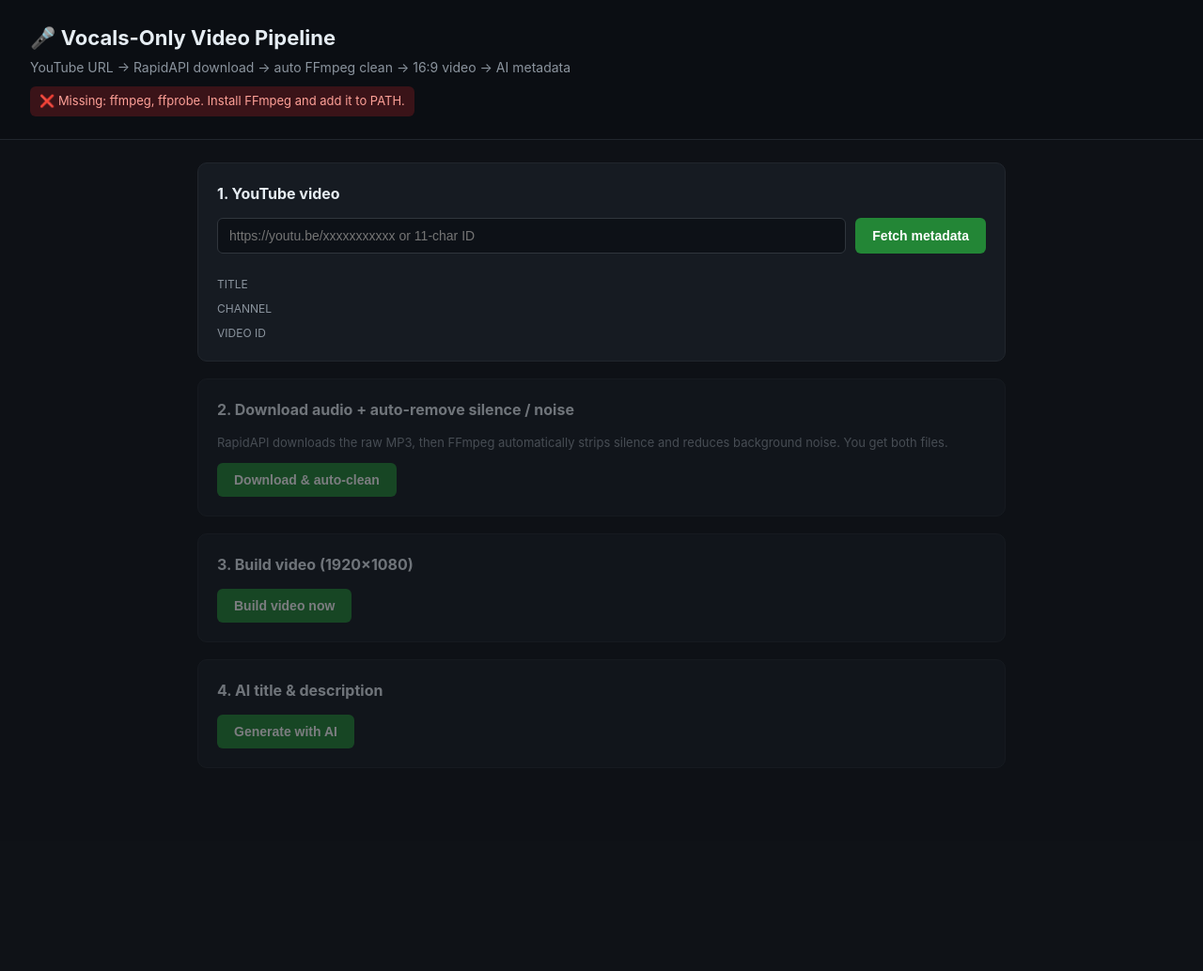
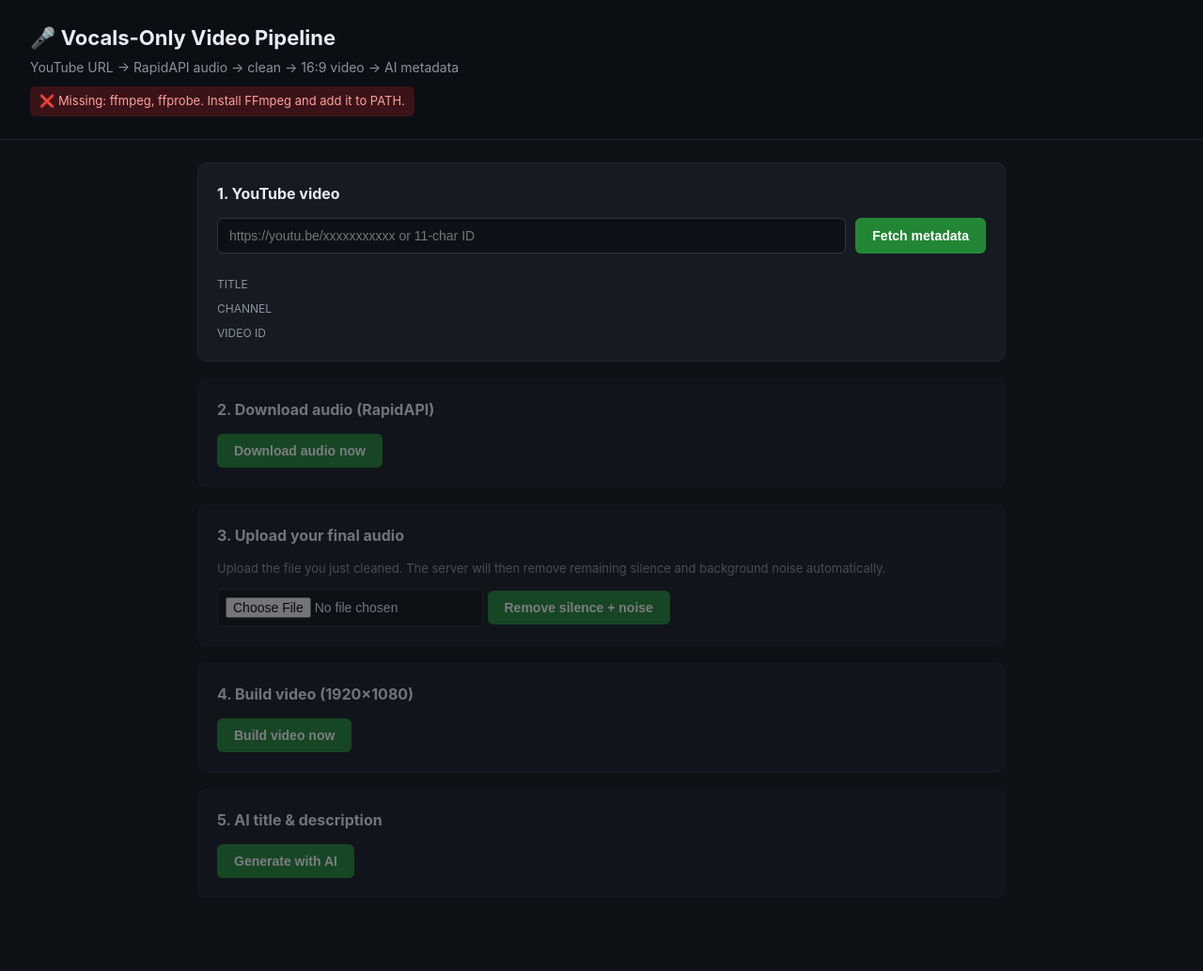
Before and after one commit to shabbirdevmsr/hatemusic, a Flask app: page / in a window 1280 px wide. Shown: the whole page at 94% size. Before the commit the page ends 797 px from the top, so only its background shows below. Run offline with Flask 3, Linux system fonts and the light colour scheme; some libraries are stand-ins or nearby versions.

Commit message:
Update index.html for audio processing steps

```diff
--- a/templates/index.html
+++ b/templates/index.html
@@ -37,28 +37,23 @@
   .mono { font-family: monospace; }
   .big-link { display: inline-block; margin: 10px 0; padding: 10px 16px;
               background: #1f6feb; color: white; border-radius: 6px;
-              text-decoration: none; font-weight: 600; margin-right: 10px; }
+              text-decoration: none; font-weight: 600; }
   .big-link:hover { background: #388bfd; }
   details { margin-top: 12px; font-size: 12px; color: #8b949e; }
   details pre { background: #0d1117; padding: 10px; border-radius: 6px;
-                overflow: auto; max-height: 250px; white-space: pre-wrap; }
+                overflow: auto; max-height: 200px; white-space: pre-wrap; }
   video { width: 100%; max-width: 640px; border-radius: 6px;
           margin: 10px 0; display: block; }
   .editable { background: #0d1117; border: 1px solid #30363d; border-radius: 6px;
               padding: 10px; margin-top: 6px; min-height: 40px; white-space: pre-wrap; }
   .hint { color: #8b949e; font-size: 13px; margin: 0 0 12px; }
-  .stats { font-size: 13px; background: #0d1117; border: 1px solid #30363d;
-           border-radius: 6px; padding: 10px 14px; margin: 10px 0; }
-  .stats span { color: #7ee787; font-weight: 600; }
-  .divider { border-top: 1px dashed #30363d; margin: 16px 0; }
-  .small { font-size: 12px; color: #8b949e; }
 </style>
 </head>
 <body>
 
 <header>
   <h1>🎤 Vocals-Only Video Pipeline</h1>
-  <p class="sub">YouTube URL → RapidAPI download → auto FFmpeg clean → 16:9 video → AI metadata</p>
+  <p class="sub">YouTube URL → RapidAPI audio → clean → 16:9 video → AI metadata</p>
   <div id="health" class="health"></div>
 </header>
 
@@ -84,36 +79,29 @@
   </section>
 
   <section class="card disabled" id="step2">
-    <h2>2. Download audio + auto-remove silence / noise</h2>
-    <p class="hint">RapidAPI downloads the raw MP3, then FFmpeg automatically strips
-      silence and reduces background noise. You get both files.</p>
-    <button id="btn-download">Download & auto-clean</button>
-
+    <h2>2. Download audio (RapidAPI)</h2>
+    <button id="btn-download">Download audio now</button>
     <div id="download-out" class="hidden">
-      <div class="stats" id="clean-stats"></div>
-
-      <div class="label">Cleaned audio (ready for video)</div>
-      <a id="clean-link" href="#" download class="big-link">⬇ Download cleaned MP3</a>
-      <a id="raw-link"   href="#" download class="big-link"
-         style="background:#30363d">⬇ Raw MP3 (no cleaning)</a>
-
-      <details><summary>Full log</summary><pre id="download-log"></pre></details>
-
-      <div class="divider"></div>
-      <div class="label">Optional — replace with your own cleaned file</div>
-      <p class="small">If you want to use a different audio file you cleaned yourself,
-        upload it here. It will be auto-cleaned again.</p>
-      <input type="file" id="file-input" accept="audio/*">
-      <button id="btn-clean" style="margin-top:8px">Upload & re-clean</button>
-      <div id="clean-out" class="hidden" style="margin-top:10px">
-        <a id="clean-manual-link" href="#" download class="big-link">⬇ Download re-cleaned MP3</a>
-        <details><summary>Log</summary><pre id="clean-log"></pre></details>
-      </div>
+      <p>Original audio (download, clean it however you want, then come to Step 3):</p>
+      <a id="download-link" href="#" download class="big-link">⬇ Download original audio</a>
+      <details><summary>RapidAPI log</summary><pre id="download-log"></pre></details>
     </div>
   </section>
 
   <section class="card disabled" id="step3">
-    <h2>3. Build video (1920×1080)</h2>
+    <h2>3. Upload your final audio</h2>
+    <p class="hint">Upload the file you just cleaned. The server will then remove
+      remaining silence and background noise automatically.</p>
+    <input type="file" id="file-input" accept="audio/*">
+    <button id="btn-clean">Remove silence + noise</button>
+    <div id="clean-out" class="hidden">
+      <a id="clean-link" href="#" download class="big-link">⬇ Download cleaned audio</a>
+      <details><summary>Server log</summary><pre id="clean-log"></pre></details>
+    </div>
+  </section>
+
+  <section class="card disabled" id="step4">
+    <h2>4. Build video (1920×1080)</h2>
     <button id="btn-video">Build video now</button>
     <div id="video-out" class="hidden">
       <video id="video-player" controls></video>
@@ -122,8 +110,8 @@
     </div>
   </section>
 
-  <section class="card disabled" id="step4">
-    <h2>4. AI title & description</h2>
+  <section class="card disabled" id="step5">
+    <h2>5. AI title & description</h2>
     <button id="btn-ai">Generate with AI</button>
     <div id="ai-out" class="hidden">
       <div class="label">Title</div>
@@ -142,6 +130,7 @@
   thumbnail_url: null,
   title: "",
   description: "",
+  audio_name: null,
   cleaned_name: null,
 };
 
@@ -152,7 +141,7 @@
 fetch("/api/health").then(r => r.json()).then(h => {
   const box = $("health");
   if (h.ok) {
-    box.textContent = "✅ FFmpeg detected — ready";
+    box.textContent = "✅ FFmpeg detected — RapidAPI ready";
     box.classList.add("ok");
   } else {
     box.textContent = "❌ Missing: " + h.missing.join(", ") + ". " + h.hint;
@@ -198,9 +187,9 @@
   }
 };
 
-// ---- STEP 2 (download + auto clean) ----
+// ---- STEP 2 ----
 $("btn-download").onclick = async () => {
-  $("btn-download").textContent = "Downloading + cleaning... (may take a minute)";
+  $("btn-download").textContent = "Downloading via RapidAPI...";
   $("btn-download").disabled = true;
 
   try {
@@ -212,32 +201,21 @@
     const data = await res.json();
     if (!data.success) throw new Error(data.error);
 
-    state.cleaned_name = data.cleaned_name;
+    state.audio_name = data.audio_name;
 
-    // stats
-    const s = data.stats || {};
-    $("clean-stats").innerHTML =
-      `Original: <span>${(s.original_duration||0).toFixed(2)}s</span> · ` +
-      `After clean: <span>${(s.new_duration||0).toFixed(2)}s</span> · ` +
-      `Removed: <span>${(s.removed||0).toFixed(2)}s</span> · ` +
-      `Silence sections: <span>${s.silence_sections||0}</span> · ` +
-      `Segments kept: <span>${s.segments_kept||0}</span>`;
-
-    $("clean-link").href = data.cleaned_url;
-    $("raw-link").href   = data.audio_url;
+    $("download-link").href = data.audio_url;
     $("download-log").textContent = (data.logs || []).join("\n");
-
     show($("download-out"));
     enableStep($("step3"));
   } catch (e) {
     alert("Error: " + e.message);
   } finally {
-    $("btn-download").textContent = "Download & auto-clean";
+    $("btn-download").textContent = "Download audio now";
     $("btn-download").disabled = false;
   }
 };
 
-// ---- optional manual re-clean ----
+// ---- STEP 3 ----
 $("btn-clean").onclick = async () => {
   const file = $("file-input").files[0];
   if (!file) return alert("Pick a file first");
@@ -255,21 +233,21 @@
 
     state.cleaned_name = data.cleaned_name;
 
-    $("clean-manual-link").href = data.cleaned_url;
+    $("clean-link").href = data.cleaned_url;
     $("clean-log").textContent = (data.logs || []).join("\n");
     show($("clean-out"));
-    enableStep($("step3"));
+    enableStep($("step4"));
   } catch (e) {
     alert("Error: " + e.message);
   } finally {
-    $("btn-clean").textContent = "Upload & re-clean";
+    $("btn-clean").textContent = "Remove silence + noise";
     $("btn-clean").disabled = false;
   }
 };
 
-// ---- STEP 3 ----
+// ---- STEP 4 ----
 $("btn-video").onclick = async () => {
-  if (!state.cleaned_name) return alert("Download or clean audio first");
+  if (!state.cleaned_name) return alert("Clean audio first");
 
   $("btn-video").textContent = "Building...";
   $("btn-video").disabled = true;
@@ -286,11 +264,11 @@
     const data = await res.json();
     if (!data.success) throw new Error(data.error);
 
-    $("video-link").href  = data.video_url;
+    $("video-link").href = data.video_url;
     $("video-player").src = data.video_url;
     $("video-log").textContent = (data.logs || []).join("\n");
     show($("video-out"));
-    enableStep($("step4"));
+    enableStep($("step5"));
   } catch (e) {
     alert("Error: " + e.message);
   } finally {
@@ -299,7 +277,7 @@
   }
 };
 
-// ---- STEP 4 ----
+// ---- STEP 5 ----
 $("btn-ai").onclick = async () => {
   $("btn-ai").textContent = "Thinking...";
   $("btn-ai").disabled = true;
```
